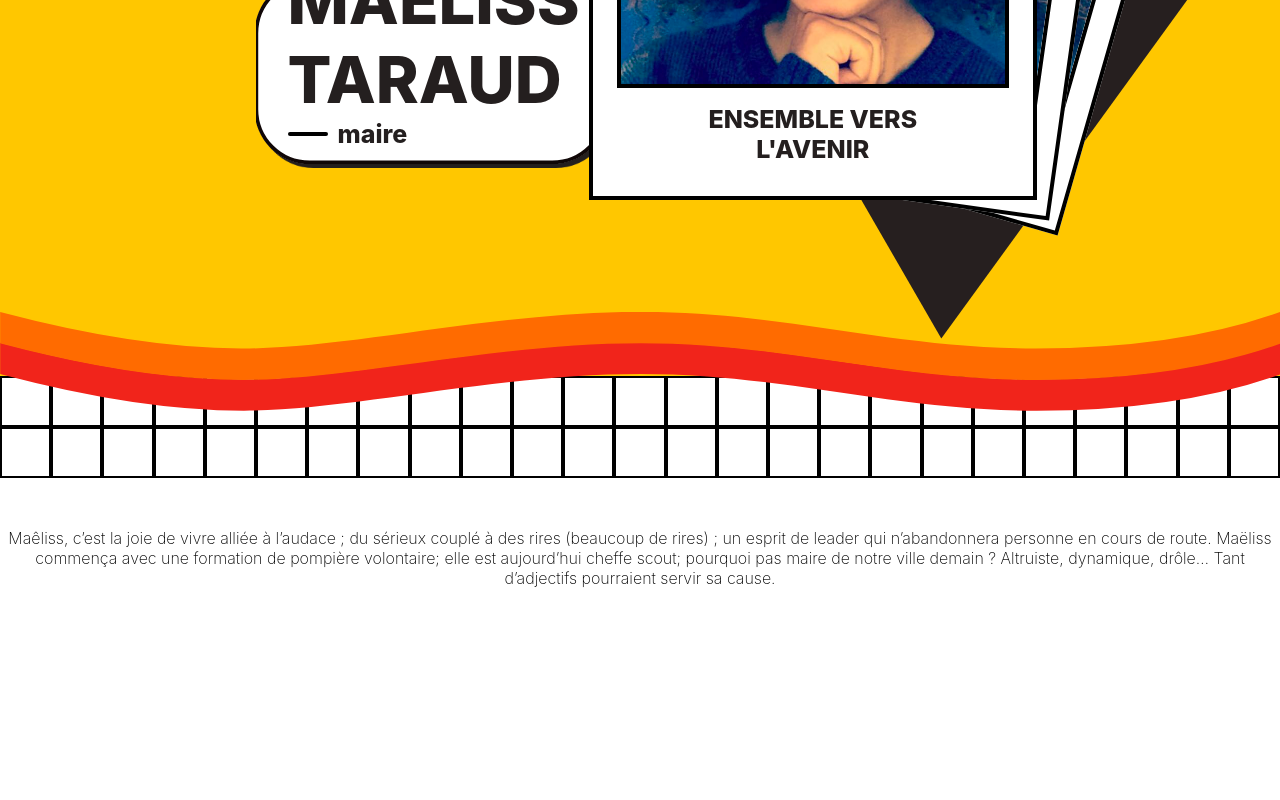
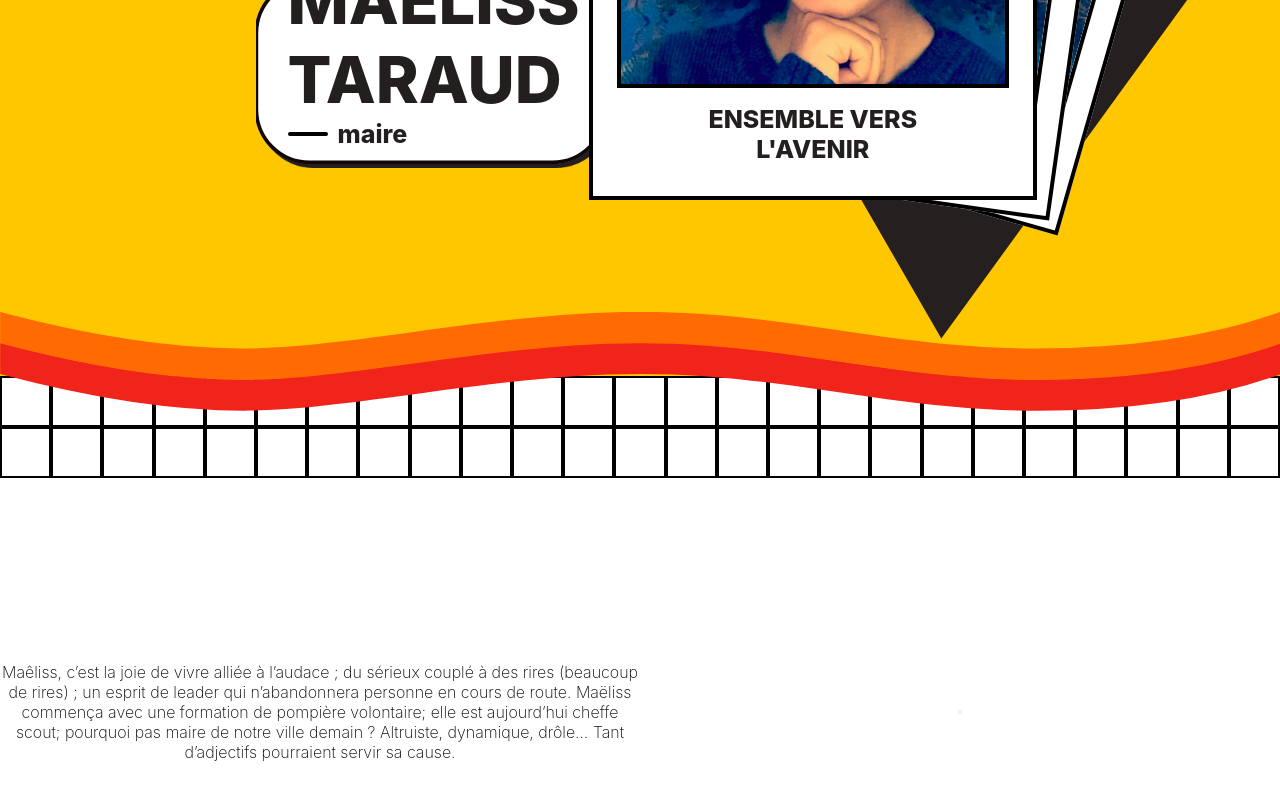
Before and after one commit to SemaineRush/WebApp, a React (Create React App) app: page /maeliss in a window 1280 px wide. Shown: the part 408-1208 px from the top of the page. Built offline with nearby package versions, Linux system fonts and the light colour scheme.

Commit message:
changes part two maelissPage

```diff
--- a/src/Assets/maeliss.css
+++ b/src/Assets/maeliss.css
@@ -160,6 +160,8 @@
 }
 
 .part-two {
+  display: flex;
+  flex-direction: column;
   height: 65vh;
 }
 .part-two .table {
@@ -172,6 +174,7 @@
   border: 2px solid black;
 }
 .part-two .container {
+  display: flex;
   flex: 1;
 }
 .part-two .container .content {
@@ -180,5 +183,12 @@
   align-items: center;
   justify-content: center;
 }
+.part-two .container .content-one {
+  flex: 1;
+}
+.part-two .container .content-two {
+  height: 100%;
+  width: 35%;
+}
 
 /*# sourceMappingURL=maeliss.css.map */
--- a/src/Assets/maeliss.scss
+++ b/src/Assets/maeliss.scss
@@ -183,6 +183,8 @@
 }
 
 .part-two {
+    display: flex;
+    flex-direction: column;
     height: 65vh;
 
     .table {
@@ -197,6 +199,7 @@
     }
 
     .container {
+        display: flex;
         flex: 1;
 
         .content {
@@ -204,6 +207,15 @@
             flex-direction: column;
             align-items: center;
             justify-content: center;
+
+            &-one {
+                flex: 1;
+            }
+
+            &-two {
+                height: 100%;
+                width: 35%;
+            }
         }
     }
 }
--- a/src/Components/Maeliss.js
+++ b/src/Components/Maeliss.js
@@ -120,7 +120,7 @@ export default class Maeliss extends Component {
 						<span />
 					</div>
 
-					<div className="">
+					<div className="container">
 						<div className="content content-one">
 							<div>
 								<p>
@@ -133,6 +133,9 @@ export default class Maeliss extends Component {
 							</div>
 							<div />
 						</div>
+						<div className="content content-one">
+							<button />
+						</div>
 					</div>
 				</section>
 			</div>
```
Also changed, not shown: 1 other file (tests, documents, lock files or other folders).
